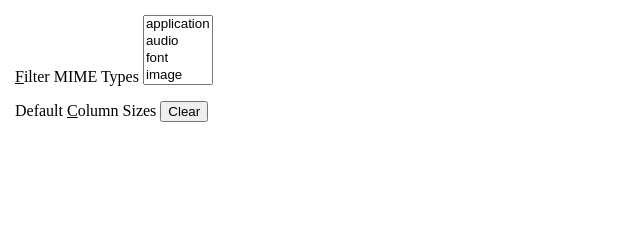
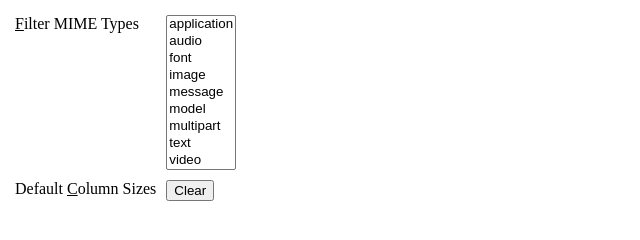
Before and after one commit to fluks/download-plenty, a browser extension: page options/options.html in a window 1280 px wide. Shown: the whole page, without its empty margins (0-640 px from the left). Drawn offline with Linux system fonts and the light colour scheme; no server answers.

Commit message:
Make filter option easier to use

```diff
--- a/options/options.css
+++ b/options/options.css
@@ -3,5 +3,11 @@ body {
 }
 
 div {
-  margin-bottom: 15px;
+  display: grid;
+  grid: repeat(2, max-content) / repeat(2, min-content);
+  grid-gap: 10px;
 }
+
+label, button {
+  width: max-content;
+}
--- a/options/options.html
+++ b/options/options.html
@@ -15,7 +15,7 @@
         <label id="mime-label" for="mime-types" data-l10n-id="mimeLabel">
           <span class="accesskey" accesskey="f">F</span>ilter MIME Types
         </label>
-        <select id="mime-types" multiple>
+        <select id="mime-types" multiple size="9">
           <option value="application">application</option>
           <option value="audio">audio</option>
           <option value="font">font</option>
@@ -26,8 +26,6 @@
           <option value="text">text</option>
           <option value="video">video</option>
         </select>
-      </div>
-      <div>
         <label id="default-column-sizes-label" for="default-column-sizes-button" data-l10n-id="defaultColumnSizesLabel">
           Default <span class="accesskey" accesskey="c">C</span>olumn Sizes
         </label>
```
